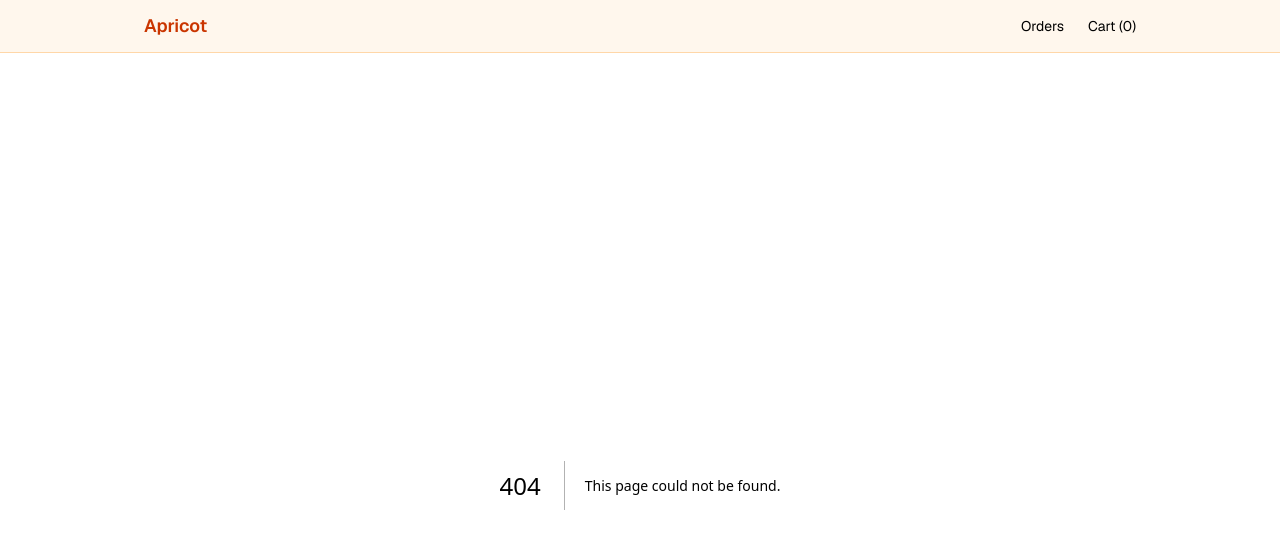
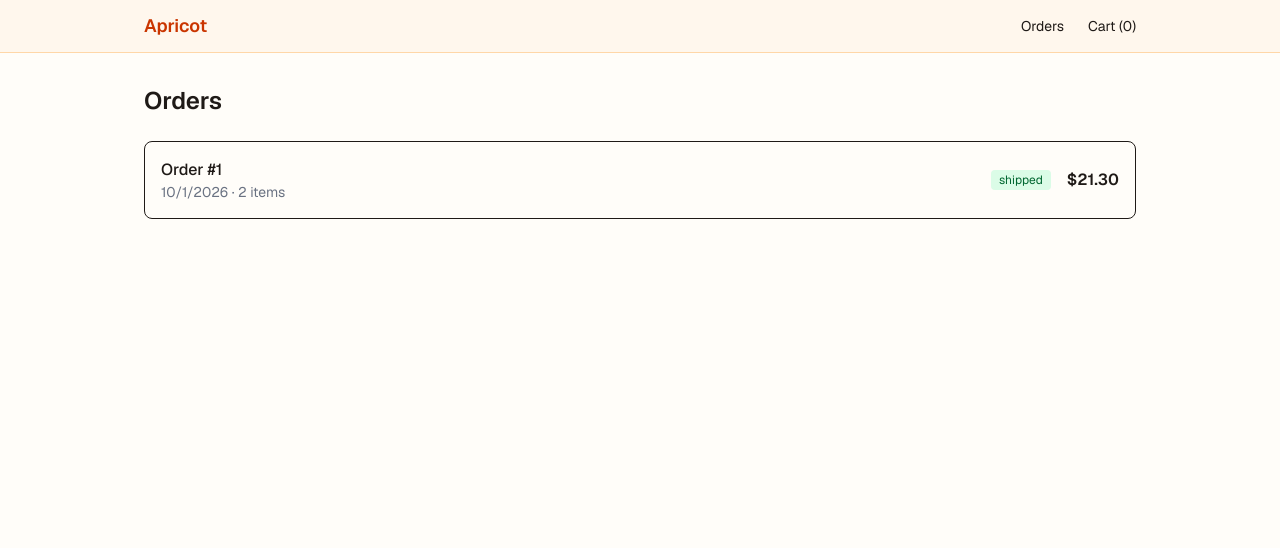
Before and after one commit to orange-blushing-apricot/apricot-web, a Next.js app: page /orders in a window 1280 px wide. Before the commit this address had no page. Shown: the top 548 px of the page. Built offline with nearby package versions, Linux system fonts and the light colour scheme; no server answers.

Commit message:
Order history with cancel

```diff
--- /dev/null
+++ b/src/app/orders/actions.ts
@@ -0,0 +1,9 @@
+"use server";
+
+import { refresh } from "next/cache";
+import { cancelOrder } from "@/lib/api";
+
+export async function cancel(orderId: number) {
+  await cancelOrder(orderId);
+  refresh();
+}
--- /dev/null
+++ b/src/app/orders/page.tsx
@@ -0,0 +1,53 @@
+import { Suspense } from "react";
+import { listOrders } from "@/lib/api";
+import { formatPrice } from "@/lib/format";
+import { cancel } from "./actions";
+
+const statusStyles: Record<string, string> = {
+  pending: "bg-yellow-100 text-yellow-800",
+  paid: "bg-blue-100 text-blue-800",
+  shipped: "bg-green-100 text-green-800",
+  cancelled: "bg-gray-100 text-gray-600",
+};
+
+async function OrderList() {
+  const orders = await listOrders();
+  if (orders.length === 0) return <p className="text-gray-500">No orders yet.</p>;
+
+  return (
+    <ul className="space-y-3">
+      {orders.map((o) => (
+        <li key={o.id} className="flex items-center justify-between rounded-lg border p-4">
+          <div>
+            <p className="font-medium">Order #{o.id}</p>
+            <p className="text-sm text-gray-500">
+              {new Date(o.created_at).toLocaleDateString()} · {o.items.length} items
+            </p>
+          </div>
+          <div className="flex items-center gap-4">
+            <span className={`rounded px-2 py-0.5 text-xs ${statusStyles[o.status]}`}>
+              {o.status}
+            </span>
+            <span className="font-semibold">{formatPrice(o.total)}</span>
+            {(o.status === "pending" || o.status === "paid") && (
+              <form action={cancel.bind(null, o.id)}>
+                <button className="text-sm text-red-600 hover:underline">Cancel</button>
+              </form>
+            )}
+          </div>
+        </li>
+      ))}
+    </ul>
+  );
+}
+
+export default function OrdersPage() {
+  return (
+    <>
+      <h1 className="mb-6 text-2xl font-semibold">Orders</h1>
+      <Suspense fallback={<p className="text-gray-500">Loading orders…</p>}>
+        <OrderList />
+      </Suspense>
+    </>
+  );
+}
```
